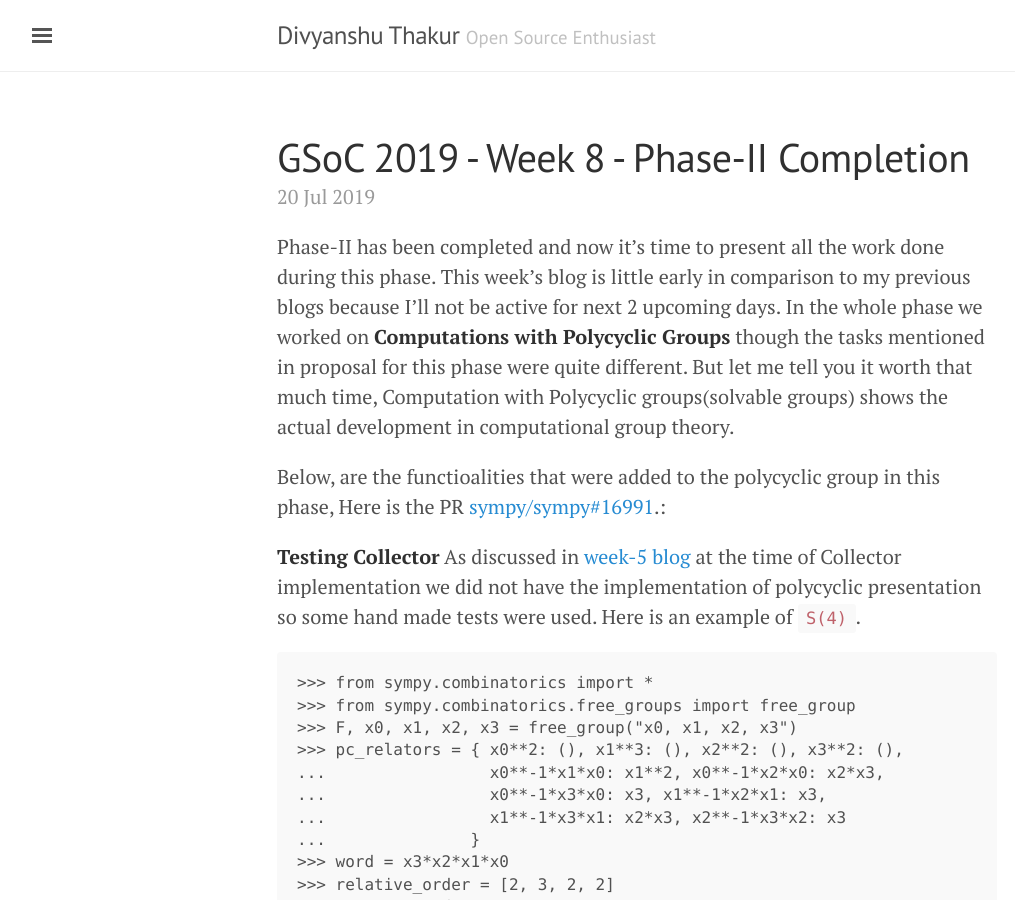
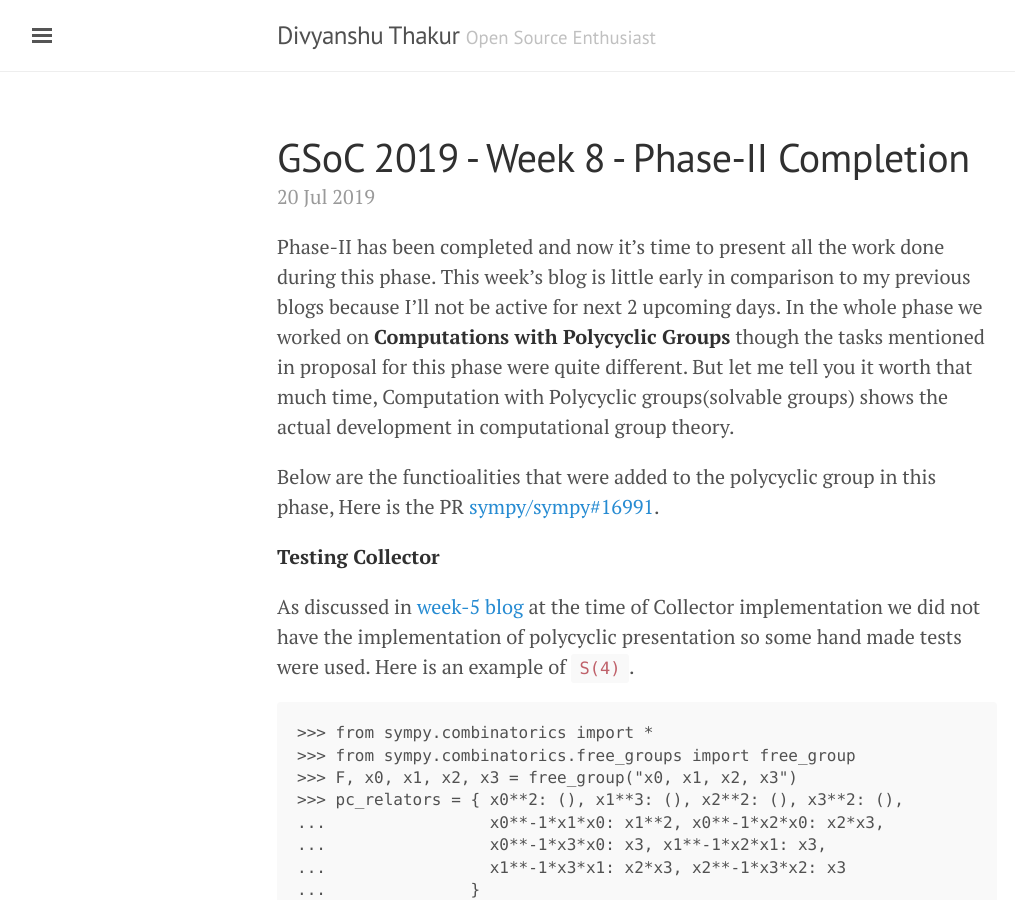
Before and after one commit to divyanshu132/divyanshu132.github.io, a Jekyll site: the page built from _posts/2019-07-20-gsoc-week-8.md, in a window 1280 px wide and 900 px high. Shown: the whole window, without its empty margins (3-1018 px from the left). Built offline with Jekyll 4.4.1, drawn with Linux system fonts in a browser that asks for light colours; comment, search, counter and statistics services are not loaded.

Commit message:
phas-II-updates

````diff
--- a/_posts/2019-07-20-gsoc-week-8.md
+++ b/_posts/2019-07-20-gsoc-week-8.md
@@ -7,9 +7,11 @@ tags: [ gsoc, Sympy]
 
 Phase-II has been completed and now it's time to present all the work done during this phase. This week's blog is little early in comparison to my previous blogs because I'll not be active for next 2 upcoming days. In the whole phase we worked on **Computations with Polycyclic Groups** though the tasks mentioned in proposal for this phase were quite different. But let me tell you it worth that much time, Computation with Polycyclic groups(solvable groups) shows the actual development in computational group theory.
 
-Below, are the functioalities that were added to the polycyclic group in this phase, Here is the PR [sympy/sympy#16991](https://github.com/sympy/sympy/pull/16991).:
+Below are the functioalities that were added to the polycyclic group in this phase, Here is the PR [sympy/sympy#16991](https://github.com/sympy/sympy/pull/16991).
+
 
 **Testing Collector**
+
 As discussed in [week-5 blog](https://divyanshu132.github.io/gsoc-week-5) at the time of Collector implementation we did not have the implementation of polycyclic presentation so some hand made tests were used. Here is an example of `S(4)`.
 
 ```
@@ -31,7 +33,9 @@ x0*x1**2*x2*x3
 ```
 The final word `x0*x1**2*x2*x3` is said to be collected. For more information about collected word please look into the docstrings of the method `Collector.collected_word()`.
 
+
 **Computation of Polycyclic Sequence and Series**
+
 Polycyclic sequence and series are the building blocks of polycyclic presentation (have a look at [week-6 blog](https://divyanshu132.github.io/gsoc-week-6)) . One thing to note is that, the derived series of a group may change on different course of execution so we may have different pc sequence and series for the same group.
 
 ```
@@ -50,7 +54,9 @@ True
 
 ```
 
+
 **Computation of Polycyclic Presentation**
+
 Few approaches were used to compute polycyclic presentation, the current implementation is discussed in [week-7 blog](https://divyanshu132.github.io/gsoc-week-7). Below is a small example to show the functionality.
 
 ```
@@ -67,10 +73,14 @@ Few approaches were used to compute polycyclic presentation, the current impleme
 ```
 As I mentioned above `pc_sequence` and `pc_series` may change on different course of execution and hence the `pc_presentation` changes accordingly.
 
+
 **Testing Presentation**
+
 Due to the changing `pc_presentation` initially, it was difficult to test presentation but later on a method has been developed and a good amount of code is introduced to test the presentation. The details can be found in the module `test_pc_groups.py` in the above PR.
 
+
 **Additional methods for Polycyclic groups**
+
 There were few additional methods added to the polycyclic group.
 
  - `exponent_vector()` :- It represents the given generator of a polycyclic group with the help of product of `pcgs`.
````
